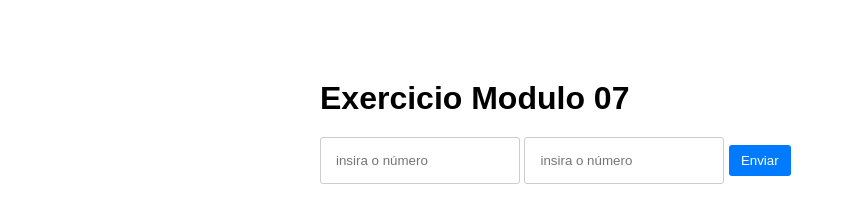
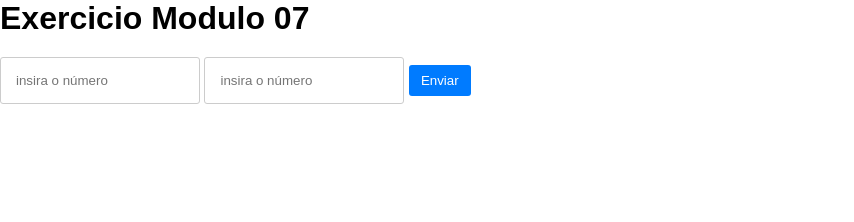
Before and after one commit to magalhaesjuliano08/projeto_modulo07, a plain HTML site: page index.html in a window 1280 px wide. Shown: the whole page, without its empty margins (0-854 px from the left). Drawn offline with Linux system fonts and the light colour scheme.

Commit message:
Update index.css

```diff
--- a/index.css
+++ b/index.css
@@ -13,12 +13,6 @@
   text-align: center;
   margin: 10px;
   display: inline-block;
-}
-
-.container {
-  margin: 80px auto;
-  max-width: 640px;
-  width: 100%;
 }
 
 h1 {
```
